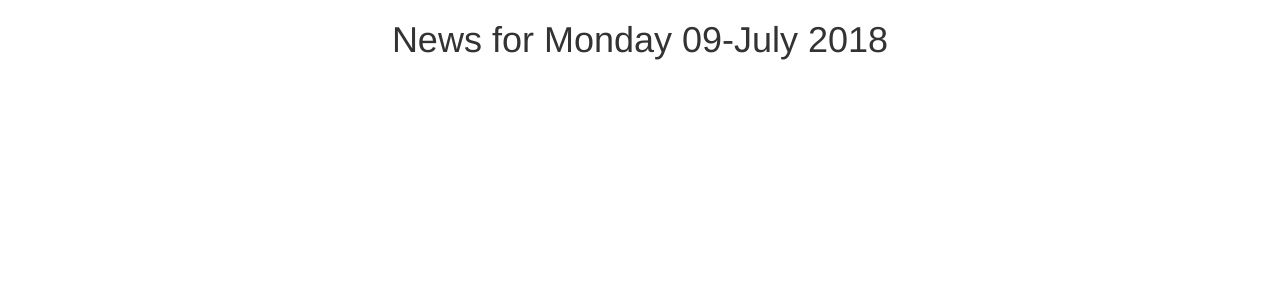
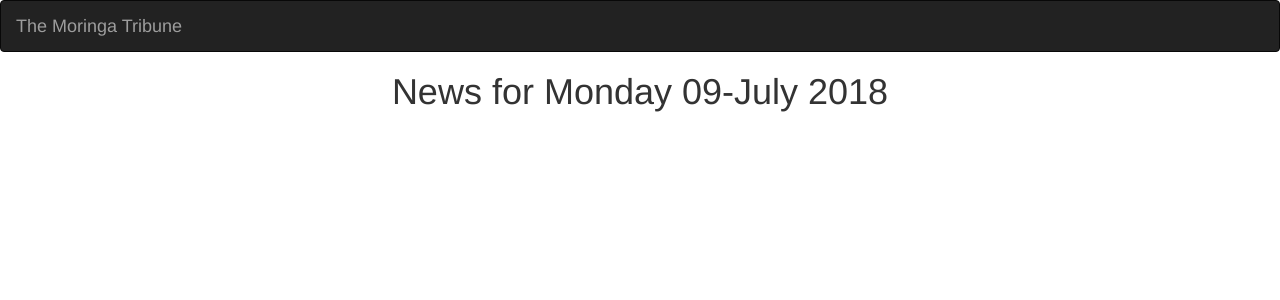
Before and after one commit to newtonkiragu/moringa-tribune, a Django app: page /news/today/ in a window 1280 px wide. Shown: the top 300 px of the page. Run offline with Django 3.2, Linux system fonts and the light colour scheme; some libraries are stand-ins or nearby versions.

Commit message:
added a navbar and included it in base.html

```diff
--- a/news/templates/all-news/base.html
+++ b/news/templates/all-news/base.html
@@ -16,6 +16,7 @@
 
   </head>
   <body>
+      {% include "navbar.html" %}
       {% block content %} <h1 class='text-center'>News for {{date|date:"l d-F Y"}}</h1> {%endblock%}
 
       {% block scripts %}
--- /dev/null
+++ b/news/templates/navbar.html
@@ -0,0 +1,17 @@
+<!DOCTYPE html>
+<html lang="en">
+<head>
+
+  <meta charset="utf-8">
+  <meta name="viewport" content="width=device-width, initial-scale=1">
+</head>
+<body>
+<nav class="navbar navbar-inverse">
+  <div class="container-fluid">
+    <div class="navbar-header">
+      <a class="navbar-brand" href="{% url 'newsToday' %}">The Moringa Tribune</a>
+    </div>
+  </div>
+</nav>
+</body>
+</html>
```
